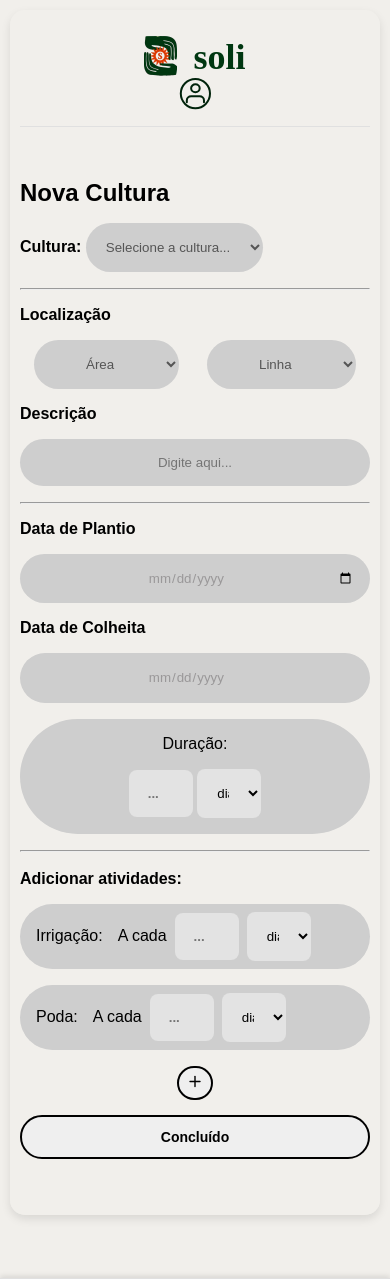
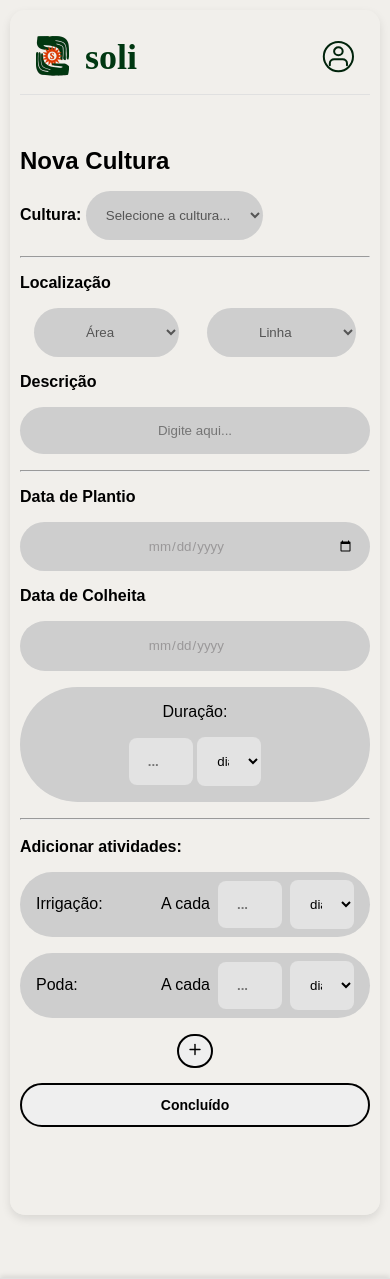
Before and after one commit to Jp-moraiss/Soli, a Django app: page /add/ in a window 390 px wide. Shown: the top 1279 px of the page. Run offline with Django 5.2, Linux system fonts and the light colour scheme; parts of the project's set-up code (start-up, migrations or seed data) failed here and were passed over.

Commit message:
update html css

```diff
--- a/app_soli/static/css/add.css
+++ b/app_soli/static/css/add.css
@@ -294,7 +294,7 @@ label {
         font-size: 0.875rem;
     }
 
-    .atividades, .hold_atv-p, .atv, .duracao-container {
+    .atividades, .hold_atv-p, .duracao-container {
         flex-direction: row;
         width: 100%;
         justify-content: space-between;
@@ -309,6 +309,8 @@ label {
     }
 
     .atv{
+        display: flex;
+        justify-content: flex;
         align-self: flex-end;
         padding: none;
     }
--- a/app_soli/static/css/home.css
+++ b/app_soli/static/css/home.css
@@ -306,11 +306,6 @@ nav a img {
         padding: 15px;
     }
 
-    header {
-        flex-direction: column;
-        align-items: flex-start;
-    }
-
     .date {
         font-size: 16px;
     }
@@ -339,11 +334,6 @@ nav a img {
 @media (max-width: 480px) { /* Estilos para smartphones */
     .container {
         padding: 10px;
-    }
-
-    header {
-        flex-direction: column;
-        align-items: flex-start;
     }
 
     .date {
--- a/app_soli/templates/login.html
+++ b/app_soli/templates/login.html
@@ -28,9 +28,6 @@
                     <div class="password-wrapper">
                         <label for="password" class="visually-hidden">Senha</label>
                         <input type="password" id="password" class="form-input" placeholder="Senha" name="senha" style="border:none;background:none;margin:0;padding:0" required/>
-                        <button type="button" class="password-toggle" aria-label="Toggle password visibility">
-                            <img src="https://cdn.builder.io/api/v1/image/assets/TEMP/a267deedb552216897f24cb95d36fc3513189e5a486497329327d8598d3dccad?apiKey=e59fd6b9b3ce490b974d524521900819&" alt="" />
-                        </button>
                     </div>
 
                     <button type="submit" class="submit-button">Entrar</button>
--- a/app_soli/templates/register.html
+++ b/app_soli/templates/register.html
@@ -36,17 +36,11 @@
                         <div class="password-input-wrapper">
                             <label for="password" class="visually-hidden">Criar senha</label>
                             <input type="password" id="password" class="password-input" placeholder="Criar senha" name="senha" required aria-required="true"/>
-                            <button type="button" class="password-toggle" aria-label="Mostrar senha">
-                                <img src="https://cdn.builder.io/api/v1/image/assets/TEMP/1bd9ee00cecd4f72854b2f9f30f6e07c3bb255223f082a62771033c132ff1e88?placeholderIfAbsent=true&apiKey=e59fd6b9b3ce490b974d524521900819" alt="" width="24" height="24"/>
-                            </button>
                         </div>
 
                         <div class="password-input-wrapper">
                             <label for="confirm-password" class="visually-hidden">Confirmar senha</label>
                             <input type="password" id="confirm-password" class="password-input" placeholder="Confirmar senha" name="confirm_senha" required aria-required="true"/>
-                            <button type="button" class="password-toggle" aria-label="Mostrar senha">
-                                <img src="https://cdn.builder.io/api/v1/image/assets/TEMP/f23de82f2b91a118709235b867004cb2694aec295df047f525c42fe389e37ded?placeholderIfAbsent=true&apiKey=e59fd6b9b3ce490b974d524521900819" alt="" width="24" height="24"/>
-                            </button>
                         </div>
 
                         <button type="submit" class="submit-button">Criar conta</button>
```
